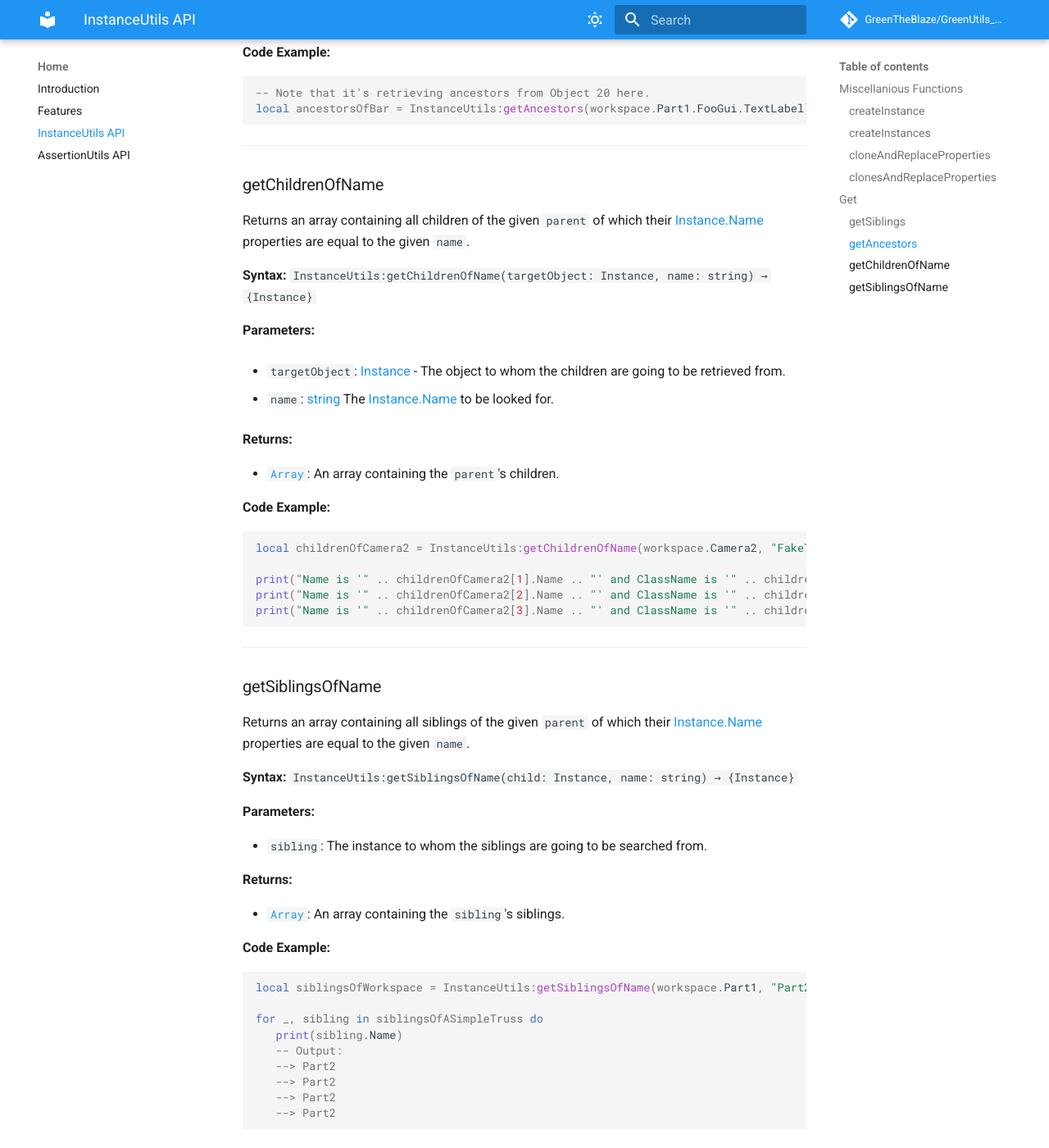
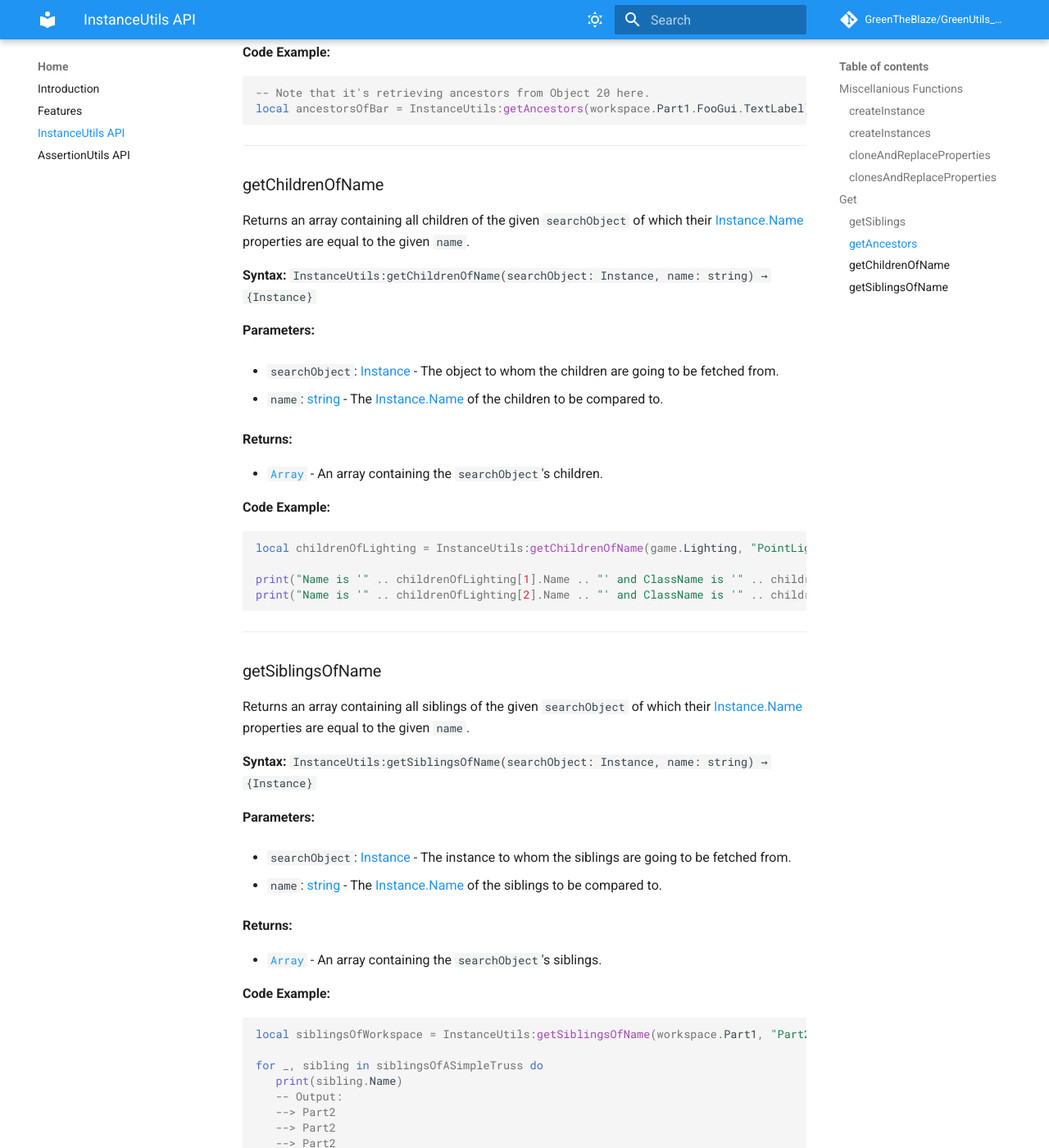
Before and after one commit to GreenTheBlaze/GreenUtils_Roblox, an MkDocs documentation site: the page built from docs/instanceutils-api.md, in a window 1280 px wide and 1400 px high, scrolled down 5147 px. Shown: the whole window at 82% size. Built offline with MkDocs 1.6.1 and Material for MkDocs 9.7.7, drawn with Linux system fonts in a browser that asks for light colours; comment, search, counter and statistics services are not loaded; some of the changed text lies outside the part shown.

Commit message:
Update instanceutils-api.md

````diff
--- a/docs/instanceutils-api.md
+++ b/docs/instanceutils-api.md
@@ -169,11 +169,11 @@ local spawnLocation2, baseplate2 = InstanceUtils:clonesAndReplaceProperties(
 )
 
 -- Here we can see the new changes in the properties.
-print(spawnLocation2.BrickColor) --> Medium stone grey
-print(spawnLocation2.Parent.Name) --> Workspace
+print(spawnLocation2.Name) --> SpawnLocation2
+print(spawnLocation2.Parent.Name) --> Lighting
 
-print(baseplate2.BrickColor) --> Medium stone grey
-print(baseplate2.Parent.Name) --> Workspace
+print(baseplate2.Name) --> Baseplate2
+print(baseplate2.Parent.Name) --> Terrain
 ```
 
 ----
@@ -182,37 +182,37 @@ print(baseplate2.Parent.Name) --> Workspace
 This method extension focusses mainly on retrieving instances and outputting them in the form of an [Instance](https://create.roblox.com/docs/reference/engine/classes/Instance) array. Exceptions to this include the getting instances from path methods.
 
 ### getSiblings
-Returns an array (a numerically indexed table) containing all direct siblings of the given `targetObject`. In other words, it retrieves every [Instance](https://create.roblox.com/docs/reference/engine/classes/Instance) that shares the same [Parent](https://create.roblox.com/docs/en-us/reference/engine/classes/Instance#Parent) as the `targetObject`.
+Returns an array (a numerically indexed table) containing all direct siblings of the given `searchObject`. In other words, it retrieves every [Instance](https://create.roblox.com/docs/reference/engine/classes/Instance) that shares the same [Parent](https://create.roblox.com/docs/en-us/reference/engine/classes/Instance#Parent) as the `searchObject`.
 
-**Syntax:** `InstanceUtils:getSiblings(targetObject: Instance) → {Instance}`
+**Syntax:** `InstanceUtils:getSiblings(searchObject: Instance) → {Instance}`
 
 **Parameters:**
 
-* `targetObject`: [Instance](https://create.roblox.com/docs/reference/engine/classes/Instance) - The object to whom the siblings are going to be retrieved from.
+* `searchObject`: [Instance](https://create.roblox.com/docs/reference/engine/classes/Instance) - The object to whom the siblings are going to be fetched from.
 
 **Returns:**
 
-* [`Array`](https://create.roblox.com/docs/luau/tables#arrays): An array containing the `targetObject`'s siblings.
+* [`Array`](https://create.roblox.com/docs/luau/tables#arrays) - An array containing the `searchObject`'s siblings.
 
 **Code Example:**
 ```lua
-local siblingsOfSky = InstanceUtils:getSiblings(game.Lighting.PointLight1) --> {Object 30, Object 31, Object 32}
+local siblingsOfPointLight1 = InstanceUtils:getSiblings(game.Lighting.PointLight1) --> {Object 30, Object 31, Object 32}
 ```
 
 ----
 
 ### getAncestors
-Returns an array containing all ancestors of the given `targetObject`. Specifically, it retrieves every [Instance](https://create.roblox.com/docs/reference/engine/classes/Instance) in the hierarchy above the `targetObject` starting from its immediate [Parent](https://create.roblox.com/docs/en-us/reference/engine/classes/Instance#Parent), working up towards the [DataModel](https://create.roblox.com/docs/en-us/reference/engine/classes/DataModel).
+Returns an array containing all ancestors of the given `searchObject`. Specifically, it retrieves every [Instance](https://create.roblox.com/docs/reference/engine/classes/Instance) in the hierarchy above the `searchObject` starting from its immediate [Parent](https://create.roblox.com/docs/en-us/reference/engine/classes/Instance#Parent), working up towards the [DataModel](https://create.roblox.com/docs/en-us/reference/engine/classes/DataModel).
 
-**Syntax:** `InstanceUtils:getAncestors(targetObject: Instance) → {Instance}`
+**Syntax:** `InstanceUtils:getAncestors(searchObject: Instance) → {Instance}`
 
 **Parameters:**
 
-* `targetObject`: [Instance](https://create.roblox.com/docs/reference/engine/classes/Instance) - The object to whom the ancestors are going to be retrieved from.
+* `searchObject`: [Instance](https://create.roblox.com/docs/reference/engine/classes/Instance) - The object to whom the ancestors are going to be fetched from.
 
 **Returns:**
 
-* [`Array`](https://create.roblox.com/docs/luau/tables#arrays): An array containing the `targetObject`'s ancestors.
+* [`Array`](https://create.roblox.com/docs/luau/tables#arrays) - An array containing the `searchObject`'s ancestors.
 
 **Code Example:**
 ```lua
@@ -223,43 +223,44 @@ local ancestorsOfBar = InstanceUtils:getAncestors(workspace.Part1.FooGui.TextLab
 ----
 
 ### getChildrenOfName
-Returns an array containing all children of the given `parent` of which their [Instance.Name](https://create.roblox.com/docs/en-us/reference/engine/classes/Instance#Name) properties are equal to the given `name`.
+Returns an array containing all children of the given `searchObject` of which their [Instance.Name](https://create.roblox.com/docs/en-us/reference/engine/classes/Instance#Name) properties are equal to the given `name`.
 
-**Syntax:** `InstanceUtils:getChildrenOfName(targetObject: Instance, name: string) → {Instance}`
+**Syntax:** `InstanceUtils:getChildrenOfName(searchObject: Instance, name: string) → {Instance}`
 
 **Parameters:**
 
-* `targetObject`: [Instance](https://create.roblox.com/docs/reference/engine/classes/Instance) - The object to whom the children are going to be retrieved from.
+* `searchObject`: [Instance](https://create.roblox.com/docs/reference/engine/classes/Instance) - The object to whom the children are going to be fetched from.
 
-* `name`: [string](https://create.roblox.com/docs/en-us/luau/strings) The [Instance.Name](https://create.roblox.com/docs/en-us/reference/engine/classes/Instance#Name) to be looked for.
+* `name`: [string](https://create.roblox.com/docs/en-us/luau/strings) - The [Instance.Name](https://create.roblox.com/docs/en-us/reference/engine/classes/Instance#Name) of the children to be compared to.
 
 **Returns:**
 
-* [`Array`](https://create.roblox.com/docs/luau/tables#arrays): An array containing the `parent`'s children.
+* [`Array`](https://create.roblox.com/docs/luau/tables#arrays) - An array containing the `searchObject`'s children.
 
 **Code Example:**
 ```lua
-local childrenOfCamera2 = InstanceUtils:getChildrenOfName(workspace.Camera2, "FakeThing1") --> {workspace.Camera2.FakeThing1, workspace.Camera2.FakeThing1, workspace.Camera2.FakeThing1}
+local childrenOfLighting = InstanceUtils:getChildrenOfName(game.Lighting, "PointLight") --> {Object 31, Object 32}
 
-print("Name is '" .. childrenOfCamera2[1].Name .. "' and ClassName is '" .. childrenOfCamera2[1].ClassName .. "'") --> Name is 'FakeThing1' and ClassName is 'Camera'
-print("Name is '" .. childrenOfCamera2[2].Name .. "' and ClassName is '" .. childrenOfCamera2[2].ClassName .. "'") --> Name is 'FakeThing1' and ClassName is 'Part'
-print("Name is '" .. childrenOfCamera2[3].Name .. "' and ClassName is '" .. childrenOfCamera2[3].ClassName .. "'") --> Name is 'FakeThing1' and ClassName is 'Part'
+print("Name is '" .. childrenOfLighting[1].Name .. "' and ClassName is '" .. childrenOfCamera2[1].ClassName .. "'") --> Name is 'PointLight' and ClassName is 'PointLight'
+print("Name is '" .. childrenOfLighting[2].Name .. "' and ClassName is '" .. childrenOfCamera2[2].ClassName .. "'") --> Name is 'PointLight' and ClassName is 'Part'
 ```
 
 ----
 
 ### getSiblingsOfName
-Returns an array containing all siblings of the given `parent` of which their [Instance.Name](https://create.roblox.com/docs/en-us/reference/engine/classes/Instance#Name) properties are equal to the given `name`.
+Returns an array containing all siblings of the given `searchObject` of which their [Instance.Name](https://create.roblox.com/docs/en-us/reference/engine/classes/Instance#Name) properties are equal to the given `name`.
 
-**Syntax:** `InstanceUtils:getSiblingsOfName(child: Instance, name: string) → {Instance}`
+**Syntax:** `InstanceUtils:getSiblingsOfName(searchObject: Instance, name: string) → {Instance}`
 
 **Parameters:**
 
-* `sibling`: The instance to whom the siblings are going to be searched from.
+* `searchObject`: [Instance](https://create.roblox.com/docs/reference/engine/classes/Instance) - The instance to whom the siblings are going to be fetched from.
+
+* `name`: [string](https://create.roblox.com/docs/en-us/luau/strings) - The [Instance.Name](https://create.roblox.com/docs/en-us/reference/engine/classes/Instance#Name) of the siblings to be compared to.
 
 **Returns:**
 
-* [`Array`](https://create.roblox.com/docs/luau/tables#arrays): An array containing the `sibling`'s siblings.
+* [`Array`](https://create.roblox.com/docs/luau/tables#arrays) - An array containing the `searchObject`'s siblings.
 
 **Code Example:**
 ```lua
````
